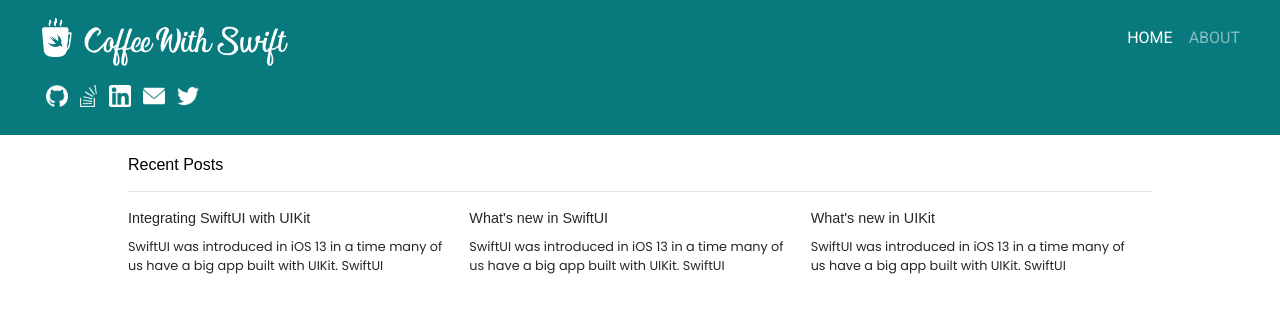
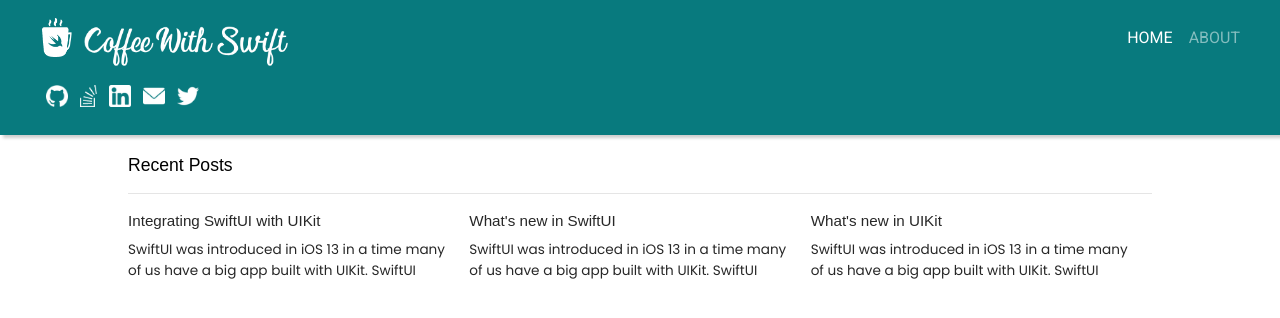
Before and after one commit to KiranJas/KiranJas.github.io, a Vue app: page / in a window 1280 px wide. Shown: the top 318 px of the page. Built offline with nearby package versions, Linux system fonts and the light colour scheme.

Commit message:
Shadow and font size change

```diff
--- a/src/components/BlogBriefComponent.vue
+++ b/src/components/BlogBriefComponent.vue
@@ -42,14 +42,14 @@ export default {
 .blogTitle {
   margin-top: 20px;
   font-family: "Poppins-Medium", sans-serif;
-  font-size: 0.9rem;
+  font-size: 0.95rem;
   color: #272727;
 }
 
 .blogContent {
   margin-top: 8px;
   font-family: "Poppins", sans-serif;
-  font-size: 0.8rem;
+  font-size: 0.85rem;
   color: #272727;
 }
 </style>
--- a/src/components/Subheader.vue
+++ b/src/components/Subheader.vue
@@ -23,6 +23,7 @@ export default {
     background-color: #087A7E;
     width: 100%;
     padding: 0.0rem 2rem;
+    box-shadow: 3px 3px 3px rgba(0, 0, 0, 0.2);
 }
 
 /* customizing navigation bar gap */
--- a/src/components/TitleDeclarationComponent.vue
+++ b/src/components/TitleDeclarationComponent.vue
@@ -20,7 +20,7 @@ export default {
 }
 .titleLayout {
     font-family: 'Roboto-Medium', sans-serif;
-    font-size: 1.0rem;
+    font-size: 1.1rem;
     color: black;
 }
 </style>
--- a/src/views/BlogPage.vue
+++ b/src/views/BlogPage.vue
@@ -10,8 +10,8 @@
 
 import axios from "axios";
 const ax = axios.create({
-  // baseURL: "http://localhost:8080/",
-  baseURL: "https://kiranjas.github.io/",
+  baseURL: "http://localhost:8080/",
+  // baseURL: "https://kiranjas.github.io/",
 });
 
 export default {
```
